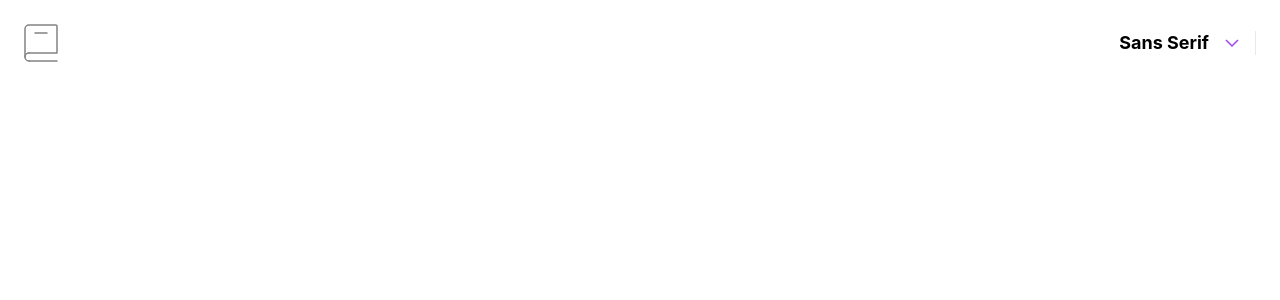
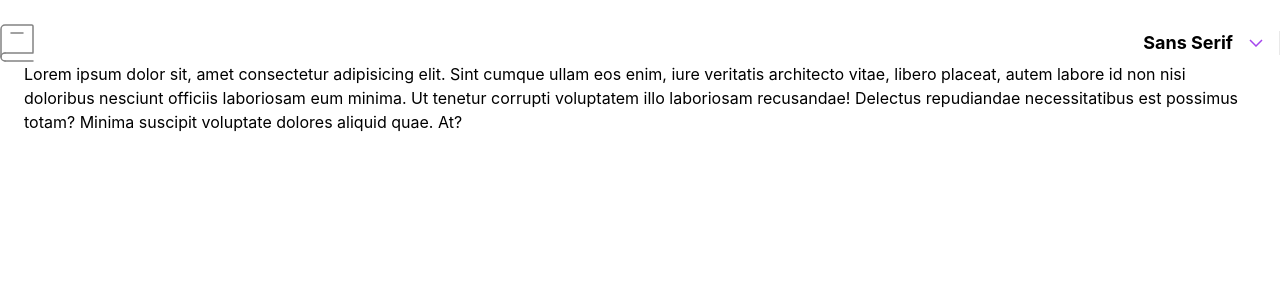
Before and after one commit to dimitarradulov/directory-web-app, an Angular app: page / in a window 1280 px wide. Shown: the top 300 px of the page. Built offline with nearby package versions, Linux system fonts and the light colour scheme.

Commit message:
move the header & add main

```diff
--- a/src/app/app.component.html
+++ b/src/app/app.component.html
@@ -1,3 +1,11 @@
-<div class="container" [ngClass]="'font-' + fontService.font()">
-  <app-header />
-</div>
+<app-header />
+<main class="container" [ngClass]="'font-' + fontService.font()">
+  <p>
+    Lorem ipsum dolor sit, amet consectetur adipisicing elit. Sint cumque ullam
+    eos enim, iure veritatis architecto vitae, libero placeat, autem labore id
+    non nisi doloribus nesciunt officiis laboriosam eum minima. Ut tenetur
+    corrupti voluptatem illo laboriosam recusandae! Delectus repudiandae
+    necessitatibus est possimus totam? Minima suscipit voluptate dolores aliquid
+    quae. At?
+  </p>
+</main>
```
